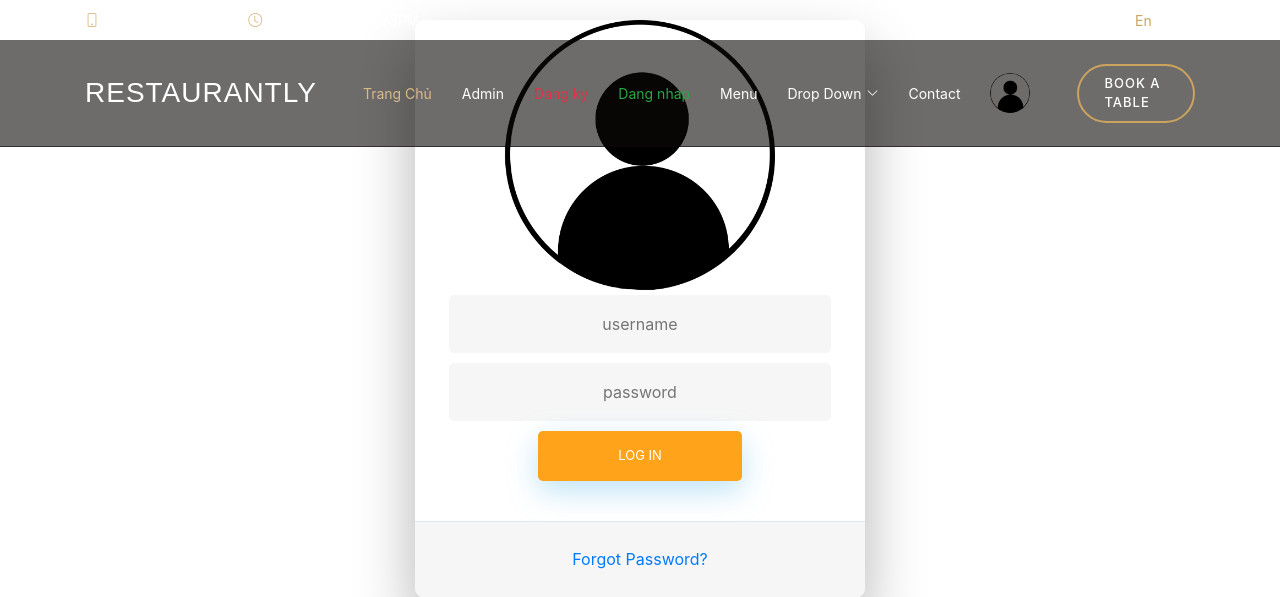
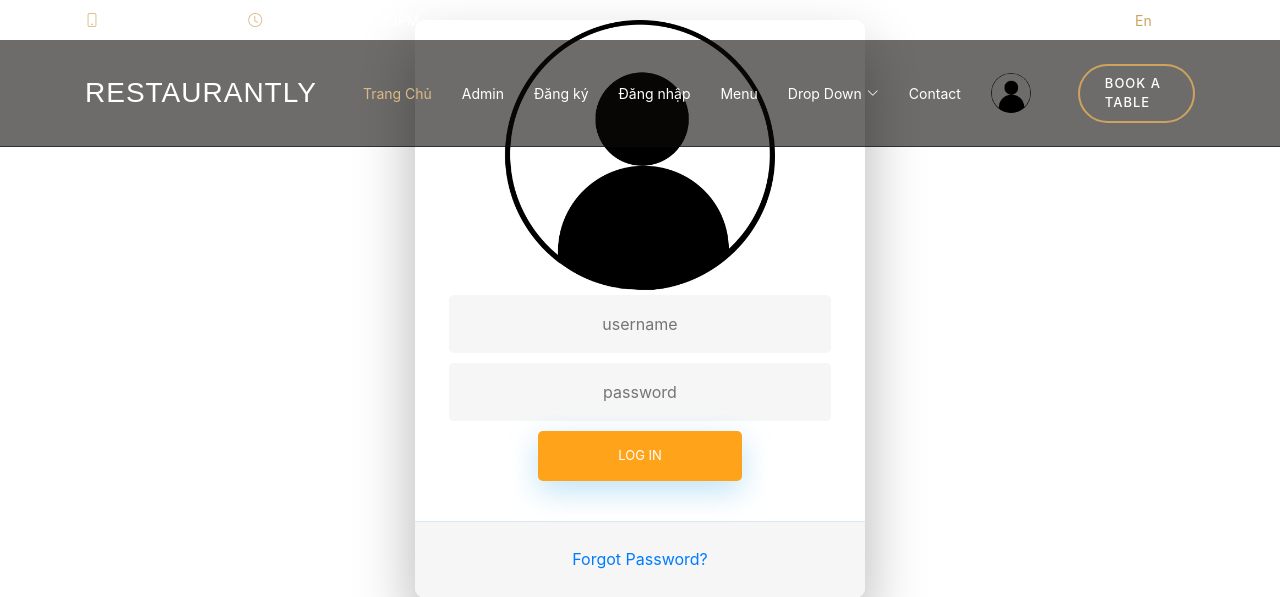
Before and after one commit to ttken01/HotelManager, a Flask app: page /user-login in a window 1280 px wide. Shown: the top 597 px of the page. Run offline with Flask 2, Linux system fonts and the light colour scheme; data comes from the database, SQL or seed files in the repository; some libraries are stand-ins or nearby versions.

```diff
--- a/hotelapp/templates/layout/header.html
+++ b/hotelapp/templates/layout/header.html
@@ -40,14 +40,14 @@
         </a>
         </li>
         <li class="nav-item">
-          <a class="nav-link text-success" href="{{url_for('user_signout')}}">Dang xuat</a>
+          <a class="nav-link text-success" href="{{url_for('user_signout')}}">Đăng xuất</a>
         </li>
       {% else %}
       <li class="nav-item">
-        <a class="nav-link text-danger" href="{{ url_for('user_register') }}">Dang ky</a>
+        <a class="nav-link " href="{{ url_for('user_register') }}">Đăng ký</a>
       </li>
       <li class="nav-item">
-        <a class="nav-link text-success" href="{{url_for('user_signin')}}">Dang nhap</a>
+        <a class="nav-link  " href="{{url_for('user_signin')}}">Đăng nhập</a>
       </li>
       {% endif %}
         <li><a class="nav-link scrollto" href="#menu">Menu</a></li>
```
